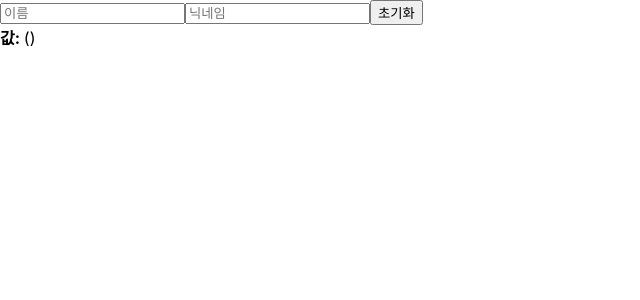
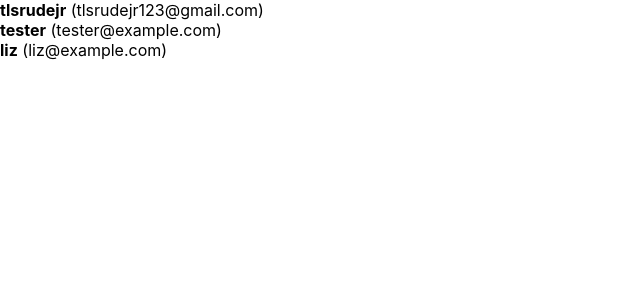
Before and after one commit to sinkyoungdeok/TIL, a React (Create React App) app in the folder til-by-topic/react/begin-react/: page / in a window 1280 px wide. Shown: the top 300 px of the page, without its empty margins (0-640 px from the left). Built offline with nearby package versions, Linux system fonts and the light colour scheme.

Commit message:
[ADD] (react) 11. 배열 렌더링하기

```diff
--- a/til-by-topic/react/begin-react/src/App.js
+++ b/til-by-topic/react/begin-react/src/App.js
@@ -1,9 +1,9 @@
 import React from 'react';
-import InputSample from './InputSample';
+import UserList from './UserList';
 
 function App() {
     return (
-        <InputSample/>
+        <UserList/>
     );
 }
 
--- /dev/null
+++ b/til-by-topic/react/begin-react/src/UserList.js
@@ -0,0 +1,38 @@
+import React from 'react';
+
+function User({user}) {
+    return (
+        <div>
+            <b>{user.username}</b> <span>({user.email})</span>
+        </div>
+    )
+}
+
+function UserList() {
+    const users = [
+        {
+            id: 1,
+            username: 'tlsrudejr',
+            email: 'tlsrudejr123@gmail.com'
+        },
+        {
+            id: 2,
+            username: 'tester',
+            email: 'tester@example.com'
+        },
+        {
+            id: 3,
+            username: 'liz',
+            email: 'liz@example.com'
+        }
+    ];
+    return (
+        <div>
+            {users.map((user, index) => (
+                <User user={user} key={index}/>
+            ))}
+        </div>
+    )
+}
+
+export default UserList;
```
Also changed, not shown: 1 other file (tests, documents, lock files or other folders).
